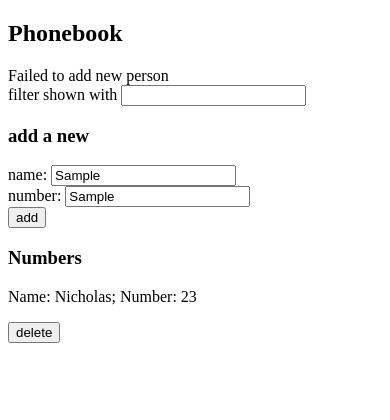
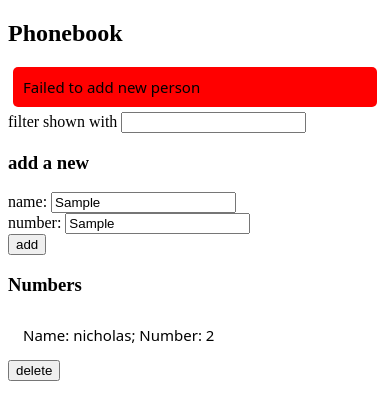
Before and after one commit to selfimprover321/fso-part-2, a React (Vite) app in the folder phonebook/: page / in a window 390 px wide. Both pictures are taken after typing "Sample", "Sample" into the empty fields and a click on the button "add". Shown: the top 420 px of the page. Built offline with nearby package versions, Linux system fonts and the light colour scheme; no server answers; data requests are answered from the project's data file.

Commit message:
finished phonebook (finally)

```diff
--- a/phonebook/db.json
+++ b/phonebook/db.json
@@ -1,9 +1,9 @@
 {
   "persons": [
     {
-      "name": "Nicholas",
-      "number": "23",
-      "id": "0293"
+      "id": "bd5d",
+      "name": "nicholas",
+      "number": "2"
     }
   ]
 }
--- a/phonebook/src/App.jsx
+++ b/phonebook/src/App.jsx
@@ -1,74 +1,9 @@
-import { useState, useEffect } from 'react';
-import services from './services/people';
-import PropTypes from 'prop-types';
-
-const Filter = ({ filter, changeFilter }) => (
-  <div>
-    filter shown with <input value={filter} onChange={changeFilter} />
-  </div>
-);
-
-Filter.propTypes = {
-  filter: PropTypes.string.isRequired,
-  changeFilter: PropTypes.func.isRequired,
-};
-
-const PersonForm = ({ addNewName, newName, newNumber, handleNameChange, handleNumberChange }) => (
-  <div>
-    <form onSubmit={addNewName}>
-      <div>
-        <div>name: <input value={newName} onChange={handleNameChange} /></div>
-        <div>number: <input value={newNumber} onChange={handleNumberChange} /></div>
-      </div>
-      <div>
-        <button type="submit">add</button>
-      </div>
-    </form>
-  </div>
-);
-
-PersonForm.propTypes = {
-  addNewName: PropTypes.func.isRequired,
-  newName: PropTypes.string.isRequired,
-  newNumber: PropTypes.string.isRequired,
-  handleNameChange: PropTypes.func.isRequired,
-  handleNumberChange: PropTypes.func.isRequired,
-};
-
-const deletingNames = async (id, persons, setPersons) => {
-  try {
-    await services.deleteName(id);
-    setPersons(persons.filter(person => person.id !== id));
-  } catch (error) {
-    console.error('Delete person failed:', error);
-  }
-};
-
-const Persons = ({ persons, filter, setPersons }) => (
-  <div>
-    {persons
-      .filter(person =>
-        person.name.toLowerCase().includes(filter.toLowerCase()) ||
-        person.number.includes(filter)
-      )
-      .map(person => (
-        <div key={person.id}>
-          <p>Name: {person.name}; Number: {person.number}</p>
-          <button onClick={() => deletingNames(person.id, persons, setPersons)}>delete</button>
-        </div>
-      ))}
-  </div>
-);
-
-Persons.propTypes = {
-  persons: PropTypes.arrayOf(PropTypes.shape({
-    name: PropTypes.string.isRequired,
-    number: PropTypes.string.isRequired,
-    id: PropTypes.string.isRequired,
-  })).isRequired,
-  filter: PropTypes.string.isRequired,
-  setPersons: PropTypes.func.isRequired,
-};
+import { useState, useEffect, useCallback } from 'react';
+import Filter from './components/Filter';
+import PersonForm from './components/PersonForm';
+import Persons from './components/Persons';
+import services from './components/services/people';
+import './index.css';
 
 const App = () => {
   const [persons, setPersons] = useState([]);
@@ -76,63 +11,89 @@ const App = () => {
   const [newNumber, setNewNumber] = useState('');
   const [filter, setFilter] = useState('');
   const [message, setMessage] = useState(null);
+  const [messageClass, setMessageClass] = useState('');
+  const [loading, setLoading] = useState(true);
+  const [error, setError] = useState(null);
 
   useEffect(() => {
-    services.fetchData().then(data => setPersons(data));
+    const fetchData = async () => {
+      try {
+        const data = await services.fetchData();
+        setPersons(data);
+      } catch (error) {
+        console.error('Fetching data failed:', error);
+        setError('Failed to load data');
+      } finally {
+        setLoading(false);
+      }
+    };
+
+    fetchData();
   }, []);
 
-  const addNewName = (event) => {
+  const addNewName = useCallback(async (event) => {
     event.preventDefault();
     const existingPerson = persons.find(person => person.name === newName);
 
-    if (existingPerson && existingPerson.number !== newNumber) {
-      services.editPhoneNumber(existingPerson.id, {
+    if (existingPerson) {
+      if (existingPerson.number !== newNumber) {
+        try {
+          const updatedPerson = await services.editPhoneNumber(existingPerson.id, {
             name: existingPerson.name,
             number: newNumber,
-      })
-      .then(updatedPerson => {
+          });
           setPersons(persons.map(person =>
             person.id !== existingPerson.id ? person : updatedPerson
           ));
           setNewName('');
           setNewNumber('');
-      })
-      .catch(error => {
+          setMessage(`Updated ${existingPerson.name}'s number`);
+          setMessageClass('success-message');
+        } catch (error) {
           console.error('Updating phone number failed:', error);
           setMessage(`Failed to update ${existingPerson.name}'s number`);
-        setTimeout(() => setMessage(null), 5000);
-      });
-    } else if (existingPerson && existingPerson.number === newNumber) {
+          setMessageClass('error-message');
+        }
+      } else {
         setMessage(`${newName} is already added to phonebook`);
-      setTimeout(() => setMessage(null), 5000);
+        setMessageClass('info-message');
+      }
     } else {
       const personObject = {
         name: newName,
         number: newNumber,
       };
 
-      services.addPerson(personObject)
-        .then(data => {
+      try {
+        const data = await services.addPerson(personObject);
         setPersons(persons.concat(data));
         setNewName('');
         setNewNumber('');
-        })
-        .catch(error => {
+        setMessage(`Added ${data.name}`);
+        setMessageClass('success-message');
+      } catch (error) {
         console.error('Adding new person failed:', error);
         setMessage('Failed to add new person');
-          setTimeout(() => setMessage(null), 5000);
-        });
+        setMessageClass('error-message');
       }
-  };
+    }
+    setTimeout(() => {
+      setMessage(null);
+      setMessageClass('');
+    }, 5000);
+  }, [persons, newName, newNumber]);
 
-  const handleNameChange = (event) => setNewName(event.target.value);
-  const handleNumberChange = (event) => setNewNumber(event.target.value);
-  const changeFilter = (event) => setFilter(event.target.value);
+  const handleNameChange = useCallback((event) => setNewName(event.target.value), []);
+  const handleNumberChange = useCallback((event) => setNewNumber(event.target.value), []);
+  const changeFilter = useCallback((event) => setFilter(event.target.value), []);
+
+  if (loading) return <p>Loading...</p>;
+  if (error) return <p className="error-message">{error}</p>;
 
   return (
     <div>
       <h2>Phonebook</h2>
-      {message && <div>{message}</div>}
+      {message && <p className={messageClass}>{message}</p>}
       <Filter filter={filter} changeFilter={changeFilter} />
       <h3>add a new</h3>
       <PersonForm
@@ -143,8 +104,9 @@ const App = () => {
         handleNumberChange={handleNumberChange}
       />
       <h3>Numbers</h3>
-      <Persons persons={persons} filter={filter} setPersons={setPersons} />
+      <Persons persons={persons} filter={filter} setPersons={setPersons} setMessage = {setMessage} setMessageClass = {setMessageClass}/>
     </div>
   );
 };
+
 export default App;
--- /dev/null
+++ b/phonebook/src/components/Filter.jsx
@@ -0,0 +1,14 @@
+import PropTypes from 'prop-types';
+
+const Filter = ({ filter, changeFilter }) => (
+  <div>
+    filter shown with <input value={filter} onChange={changeFilter} />
+  </div>
+);
+
+Filter.propTypes = {
+  filter: PropTypes.string.isRequired,
+  changeFilter: PropTypes.func.isRequired,
+};
+
+export default Filter;
--- /dev/null
+++ b/phonebook/src/components/PersonForm.jsx
@@ -0,0 +1,25 @@
+import PropTypes from 'prop-types';
+
+const PersonForm = ({ addNewName, newName, newNumber, handleNameChange, handleNumberChange }) => (
+  <div>
+    <form onSubmit={addNewName}>
+      <div>
+        <div>name: <input value={newName} onChange={handleNameChange} /></div>
+        <div>number: <input value={newNumber} onChange={handleNumberChange} /></div>
+      </div>
+      <div>
+        <button type="submit">add</button>
+      </div>
+    </form>
+  </div>
+);
+
+PersonForm.propTypes = {
+  addNewName: PropTypes.func.isRequired,
+  newName: PropTypes.string.isRequired,
+  newNumber: PropTypes.string.isRequired,
+  handleNameChange: PropTypes.func.isRequired,
+  handleNumberChange: PropTypes.func.isRequired,
+};
+
+export default PersonForm;
--- /dev/null
+++ b/phonebook/src/components/Persons.jsx
@@ -0,0 +1,44 @@
+/* eslint-disable react/prop-types */
+import PropTypes from 'prop-types';
+import services from './services/people';
+
+const Persons = ({ persons, filter, setPersons , setMessage, setMessageClass}) => {
+  const handleDelete = async (id) => {
+    try {
+      await services.deleteName(id);
+      setPersons(persons.filter(person => person.id !== id));
+      setMessage(`Removed message`);
+      setMessageClass('remove-message');
+    } catch (error) {
+      console.error('Delete person failed:', error);
+    }
+  };
+
+  return (
+    <div>
+      {persons
+        .filter(person =>
+          person.name.toLowerCase().includes(filter.toLowerCase()) ||
+          person.number.includes(filter)
+        )
+        .map(person => (
+          <div key={person.id}>
+            <p>Name: {person.name}; Number: {person.number}</p>
+            <button onClick={() => handleDelete(person.id)}>delete</button>
+          </div>
+        ))}
+    </div>
+  );
+};
+
+Persons.propTypes = {
+  persons: PropTypes.arrayOf(PropTypes.shape({
+    name: PropTypes.string.isRequired,
+    number: PropTypes.string.isRequired,
+    id: PropTypes.string.isRequired,
+  })).isRequired,
+  filter: PropTypes.string.isRequired,
+  setPersons: PropTypes.func.isRequired,
+};
+
+export default Persons;
--- /dev/null
+++ b/phonebook/src/index.css
@@ -0,0 +1,21 @@
+p{
+    display: block;
+    border-radius: 5px;
+    margin: 5px;
+    padding: 10px;
+    font-size: 15px;
+    font-family: system-ui, -apple-system, BlinkMacSystemFont, 'Segoe UI', Roboto, Oxygen, Ubuntu, Cantarell, 'Open Sans', 'Helvetica Neue', sans-serif;
+}
+.error-message{
+    background-color: red;
+}
+.info-message{
+    background-color: blue;
+}
+.success-message{
+    background-color: green;
+}
+.remove-message{
+    background-color: black;
+    color: white;
+}
```
Also changed, not shown: phonebook/src/components/services/people.js (renamed from phonebook/src/services/people.js). Lines whose indentation alone changed are shown as unchanged.
